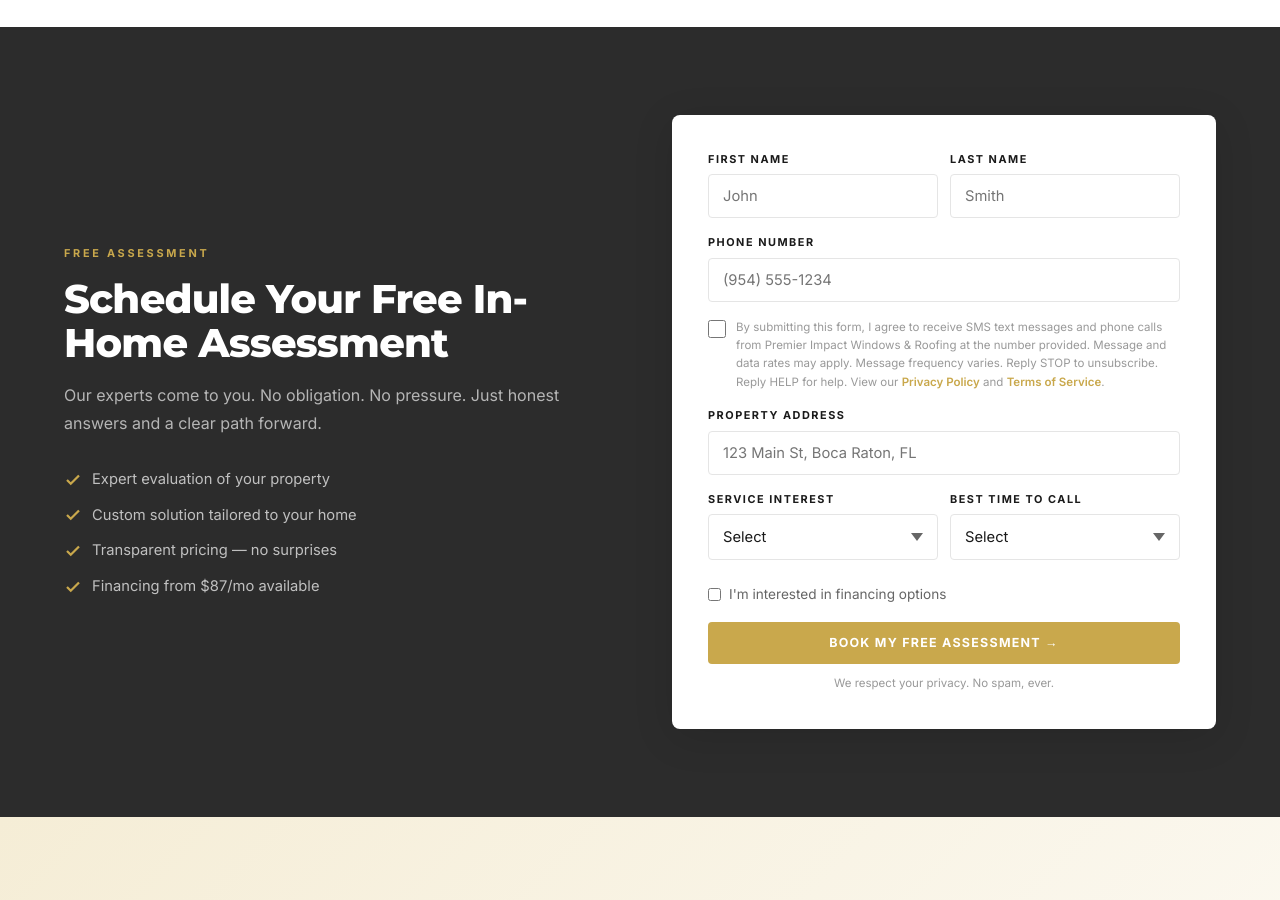
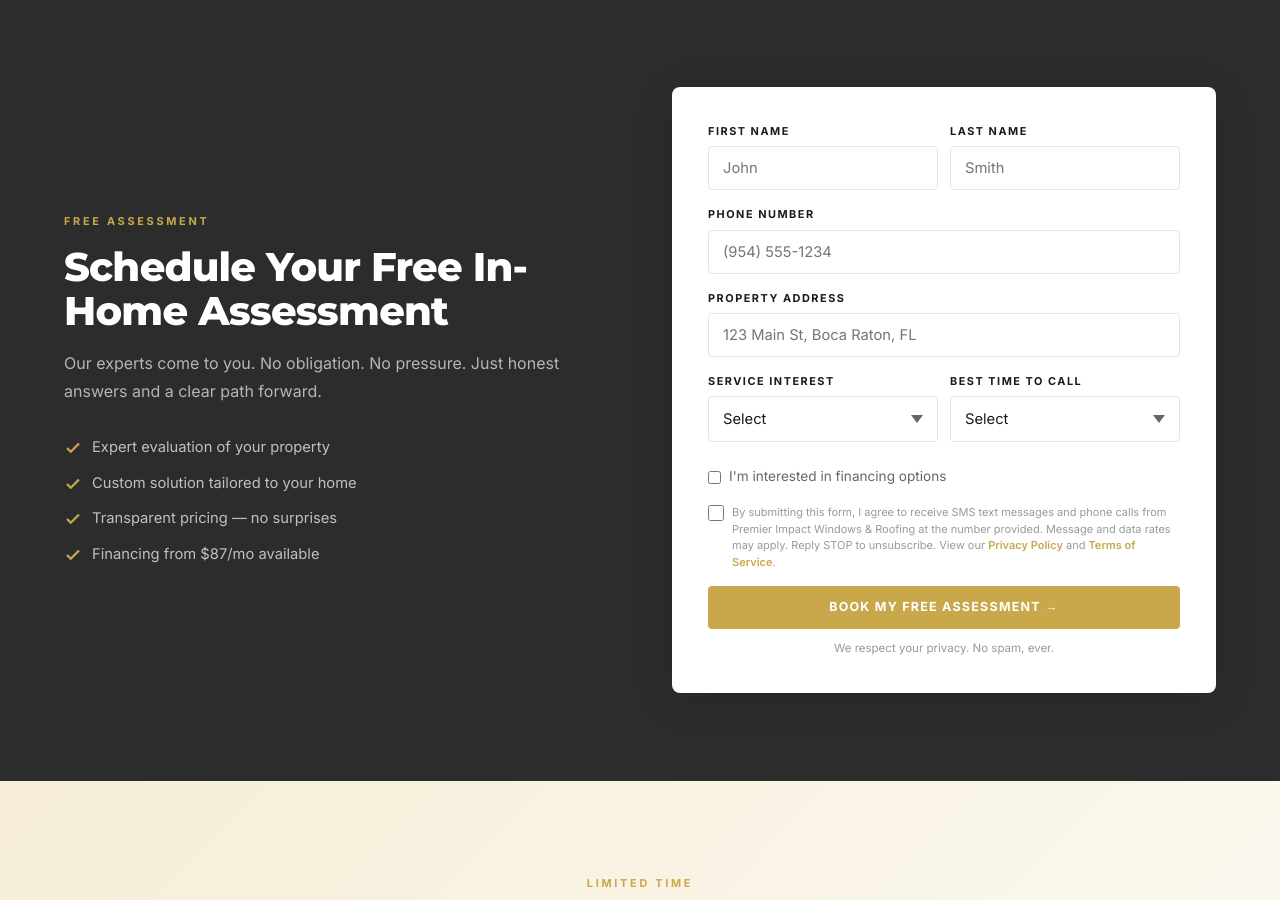
Before and after one commit to Guardianimpact/premierimpact, a FastAPI app: page / in a window 1280 px wide. Shown: the part 5600-6500 px from the top of the page. Run offline with FastAPI, Linux system fonts and the light colour scheme.

Commit message:
Fix lead form field order and SMS consent styling
Reorder form: name → phone → address → service/time →
financing checkbox → SMS consent → submit button.
SMS consent moved from after phone to before submit.
Consent text trimmed, font set to 11px max. Checkbox
sized to 16px with gold accent.

Co-Authored-By: Claude Opus 4.6 <noreply@anthropic.com>

```diff
--- a/app/static/css/style.css
+++ b/app/static/css/style.css
@@ -184,9 +184,9 @@ h3{font-size:clamp(1.1rem,2vw,1.4rem)}
 .legal-date{font-size:.82rem;font-weight:600;color:var(--text3);margin-bottom:8px}
 
 /* ===== SMS CONSENT ===== */
-.consent-field{display:flex;align-items:flex-start;gap:10px;margin:4px 0 16px;padding:0}
-.consent-field input[type="checkbox"]{width:18px;height:18px;margin-top:2px;flex-shrink:0;cursor:pointer;accent-color:var(--gold)}
-.consent-field label{font-size:.72rem;color:var(--text3);line-height:1.6;cursor:pointer;font-weight:400;text-transform:none;letter-spacing:0}
+.consent-field{display:flex;align-items:flex-start;gap:8px;margin:0 0 16px;padding:0}
+.consent-field input[type="checkbox"]{width:16px;height:16px;min-width:16px;margin-top:1px;flex-shrink:0;cursor:pointer;accent-color:var(--gold)}
+.consent-field label{font-size:11px;color:var(--text3);line-height:1.5;cursor:pointer;font-weight:400;text-transform:none;letter-spacing:0}
 .consent-field label a{color:var(--gold);font-weight:600}.consent-field label a:hover{color:var(--gold-dk)}
 
 /* ===== OPT OUT ===== */
--- a/app/templates/lead_form.html
+++ b/app/templates/lead_form.html
@@ -14,10 +14,6 @@
         <div class="fg">
             <label for="phone{{ form_id|default('') }}">Phone Number</label>
             <input type="tel" id="phone{{ form_id|default('') }}" name="phone" placeholder="(954) 555-1234" required>
-        </div>
-        <div class="consent-field">
-            <input type="checkbox" id="sms_consent{{ form_id|default('') }}" name="sms_consent" required>
-            <label for="sms_consent{{ form_id|default('') }}">By submitting this form, I agree to receive SMS text messages and phone calls from Premier Impact Windows &amp; Roofing at the number provided. Message and data rates may apply. Message frequency varies. Reply STOP to unsubscribe. Reply HELP for help. View our <a href="/privacy">Privacy Policy</a> and <a href="/terms">Terms of Service</a>.</label>
         </div>
         <div class="fg">
             <label for="address{{ form_id|default('') }}">Property Address</label>
@@ -49,6 +45,10 @@
             <input type="checkbox" name="wants_financing">
             I'm interested in financing options
         </label>
+        <div class="consent-field">
+            <input type="checkbox" id="sms_consent{{ form_id|default('') }}" name="sms_consent" required>
+            <label for="sms_consent{{ form_id|default('') }}">By submitting this form, I agree to receive SMS text messages and phone calls from Premier Impact Windows &amp; Roofing at the number provided. Message and data rates may apply. Reply STOP to unsubscribe. View our <a href="/privacy">Privacy Policy</a> and <a href="/terms">Terms of Service</a>.</label>
+        </div>
         <input type="hidden" name="source_page" value="{{ source_override|default(page|default('')) }}">
         <input type="hidden" name="utm_source" value="">
         <input type="hidden" name="utm_medium" value="">
```
